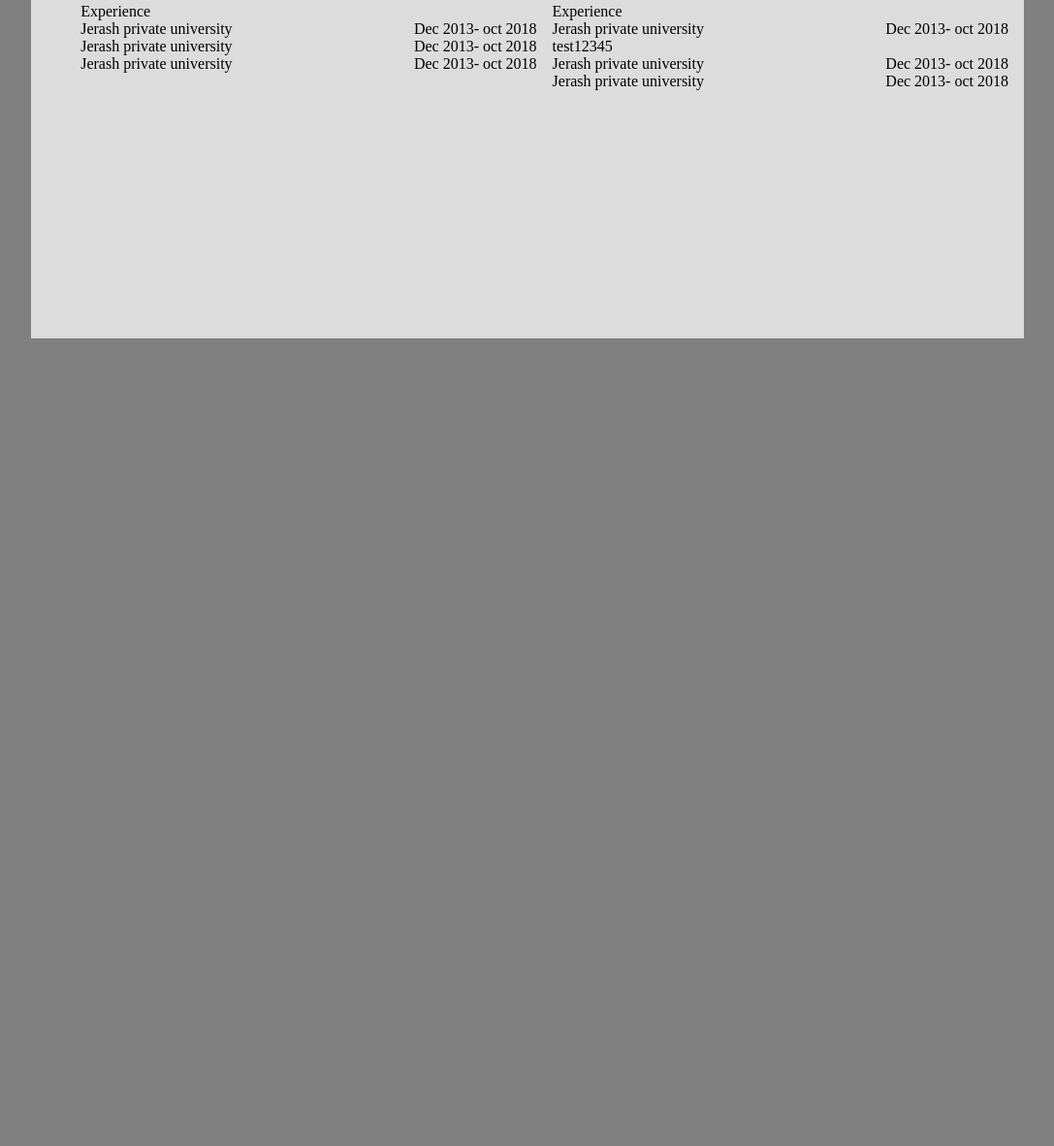
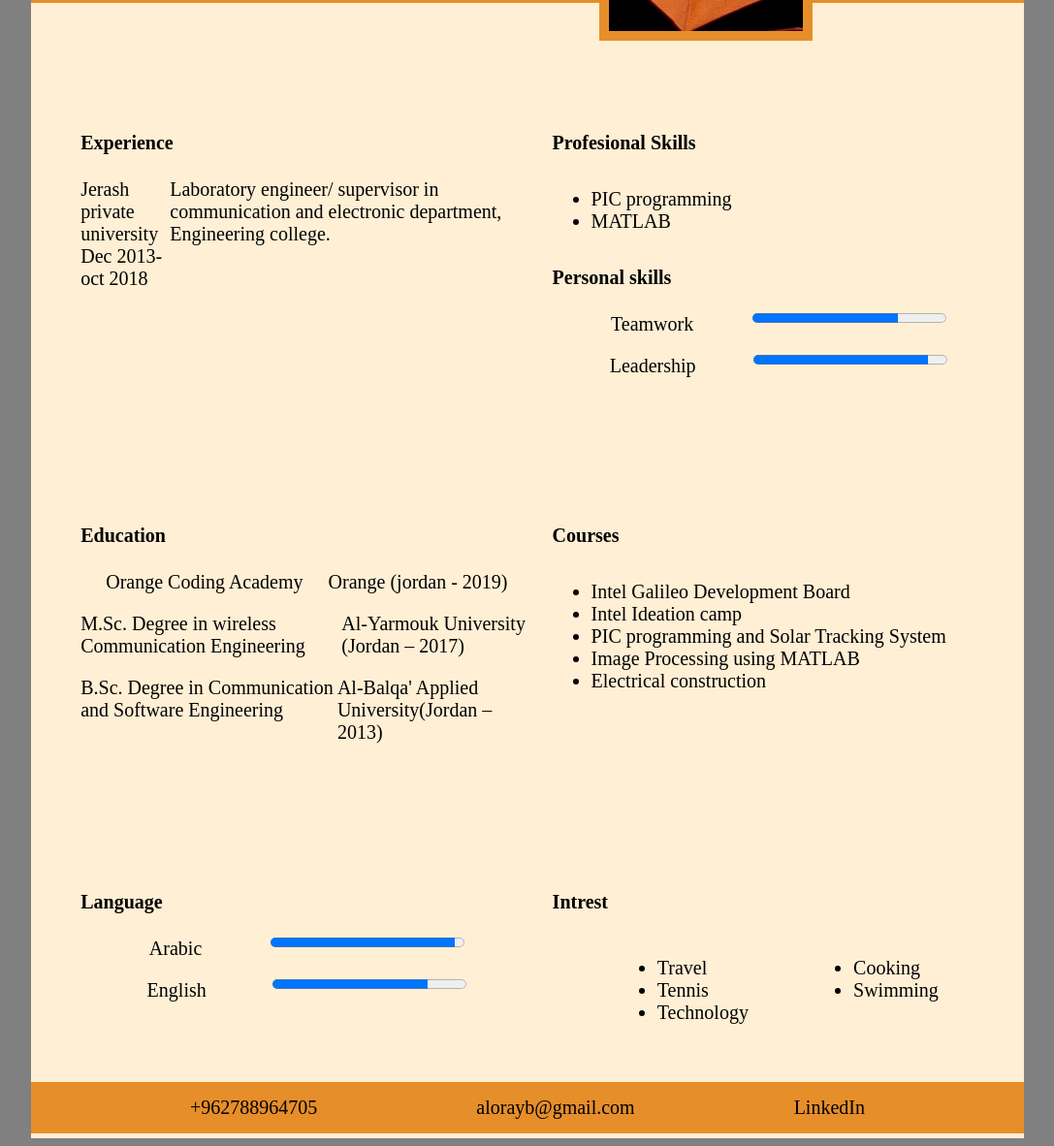
Before and after one commit to Orayb-AlSmadi/MyResume, a plain HTML site: page indexFlex.html in a window 1280 px wide. Shown: the part 299-1481 px from the top of the page at 97% size, without its empty margins (104-1191 px from the left). Before the commit the page ends 816 px from the top, so only its background shows below. Drawn offline with Linux system fonts and the light colour scheme; a web font is replaced by a local one.

Commit message:
basic prototype

```diff
--- a/indexFlex.html
+++ b/indexFlex.html
@@ -19,45 +19,142 @@
                 <h3> Software Engineer </h3>
             </div>
             <div class="header_right">
-                <img src="pp.png" alt="personal photo" />
+                <img src="OraybAlsmadi.jpg" alt="personal photo" />
             </div>
         </div>
+
         <div class="secondLine">
             <div class="flexRow">
-                <div class="flexColum">
-                    <div>Experience</div>
+                  <div class="flexColum">
+
+                    <div class="Title">Experience</div>
 
                     <div class="flexRow">
-                        <div>Jerash private university</div>
-                        <div> Dec 2013- oct 2018 </div>
+                        <div>Jerash private university <br>  Dec 2013- oct 2018 </div>
+                        <div> Laboratory engineer/ supervisor in communication and electronic department, Engineering college. </div>
+                    </div>
+
+                  </div>
+
+                <div class="flexColum">
+                    <div class="Title">Profesional Skills</div>
+                        <ul>
+                            <li> PIC programming </li>
+                            <li> MATLAB </li>
+                        </ul>
+
+
+                    <div class="Title"> Personal skills</div>
+                    <div class="flexRow">
+                        <div>Teamwork</div>
+                        <progress value="75" max="100"> </progress>
                     </div>
                     <div class="flexRow">
-                        <div>Jerash private university</div>
-                        <div> Dec 2013- oct 2018 </div>
-                    </div>
-                    <div class="flexRow">
-                        <div>Jerash private university</div>
-                        <div> Dec 2013- oct 2018 </div>
-                    </div>
-                </div>
-                <div class="flexColum">
-                    <div>Experience</div>
-
-                    <div class="flexRow">
-                        <div>Jerash private university<br>test12345</div>
-                        <div> Dec 2013- oct 2018 </div>
-                    </div>
-                    <div class="flexRow">
-                        <div>Jerash private university</div>
-                        <div> Dec 2013- oct 2018 </div>
-                    </div>
-                    <div class="flexRow">
-                        <div>Jerash private university</div>
-                        <div> Dec 2013- oct 2018 </div>
+                        <div>Leadership</div>
+                        <progress value="90" max="100"> </progress>
                     </div>
                 </div>
             </div>
         </div>
+
+        <div class="thirdLine">
+            <div class="flexRow">
+                <div class="flexColum">
+                    <div class="Title">Education</div>
+
+                    <div class="flexRow">
+                        <div>Orange Coding Academy</div>
+                        <div> Orange (jordan - 2019) </div>
+                    </div>
+                    <div class="flexRow">
+                        <div>M.Sc. Degree in wireless Communication Engineering</div>
+                        <div> Al-Yarmouk University (Jordan – 2017) </div>
+                    </div>
+                    <div class="flexRow">
+                        <div>B.Sc. Degree in Communication and Software Engineering</div>
+                        <div>Al-Balqa' Applied University(Jordan – 2013) </div>
+                    </div>
+
+                </div>
+
+                <div class="flexColum">
+                    <div class="Title">Courses</div>
+                        <ul>
+                            <li>Intel Galileo Development Board</li>
+                            <li>Intel Ideation camp</li>
+                            <li>PIC programming and Solar Tracking System</li>
+                            <li>Image Processing using MATLAB</li>
+                            <li>Electrical construction</li>
+                        </ul>
+
+                </div>
+            </div>
+        </div>
+
+
+        <div class="fourthLine">
+            <div class="flexRow">
+
+
+
+                <div class="flexColum">
+                    <div class="Title">Language</div>
+
+                    <div class="flexRow">
+                        <div>Arabic</div>
+
+                        <progress value="95" max="100"> </progress>
+                    </div>
+                    <div class="flexRow">
+                        <div>English</div>
+                        <progress value="80" max="100"> </progress>
+                    </div>
+
+                     </div>
+
+
+
+
+                 <div class="flexColum">
+                        <div class="Title">Intrest</div>
+
+
+                        <div class="flexRow">
+
+                            <div class="flexcolum">
+                                    <ul>
+                                            <li> Travel </li>
+                                            <li> Tennis </li>
+                                            <li> Technology </li>
+                                    </ul>
+                            </div>
+
+                            <div class="flexcolum">
+                            <ul>
+                               <li> Cooking </li>
+                               <li> Swimming </li>
+                            </ul>
+                            </div>
+                        </div>
+                    </div>
+
+
+
+            </div>
+
+        </div>
+
+            <div class="footer flexRow">
+                <div>+962788964705</div>
+                <div> alorayb@gmail.com </div>
+                <div> LinkedIn </div>
+            </div>
+
+
+
+
+
+
     </div>
 
 </body>
--- a/styleflex.css
+++ b/styleflex.css
@@ -1,14 +1,22 @@
 body {
     background-color: gray;
-    height: 100vh;
+    height: 100%;
     width: 100%
+}
+
+div
+{
+
+    font-size: 20px;
+    margin-top: 5px;
+    margin-bottom: 5px;
 }
 
 .container {
     height: 80%;
     width: 80%;
     margin: 0 auto;
-    background-color: gainsboro;
+    background-color: papayawhip;
     display: flex;
     flex-direction: column;
 }
@@ -17,13 +25,13 @@ body {
     display: flex;
     justify-content: space-evenly;
     max-height: 30%;
-    background-color: rgb(47, 161, 146);
+    background-color: rgb(230, 142, 42);
 }
 
 .header img {
-    width: 12em;
-    margin: 10% 0 0 0;
-    border: solid rgb(47, 161, 146) 4px
+    width: 10em;
+    margin: 10% 0 -10% 10%;
+    border: solid rgb(230, 142, 42) 10px
 }
 
 .header_left {
@@ -52,5 +60,36 @@ body {
 .flexRow {
     display: flex;
     flex-direction: row;
-    justify-content: space-between  ;
+    justify-content: space-evenly;
 }
+
+.thirdLine {
+    display: flex;
+    margin-top: 10%;
+    flex-direction: column;
+    padding-left: 5%;
+}
+
+.fourthLine {
+    display: flex;
+    margin-top: 10%;
+    flex-direction: column;
+    padding-left: 5%;
+}
+
+.Title
+{
+    font-weight: bold;
+    font-size: 20px;
+    margin-top: 15px;
+    margin-bottom: 15px;
+}
+
+.footer
+{
+    background-color: rgb(230, 142, 42);
+    width: 100%;
+    margin-top: 15px;
+    padding: 10px 0 10px 0;
+    /* padding: 10px; */
+}
```
Also changed, not shown: index.html (+1 -1 lines), OraybAlsmadi.jpg (added).
